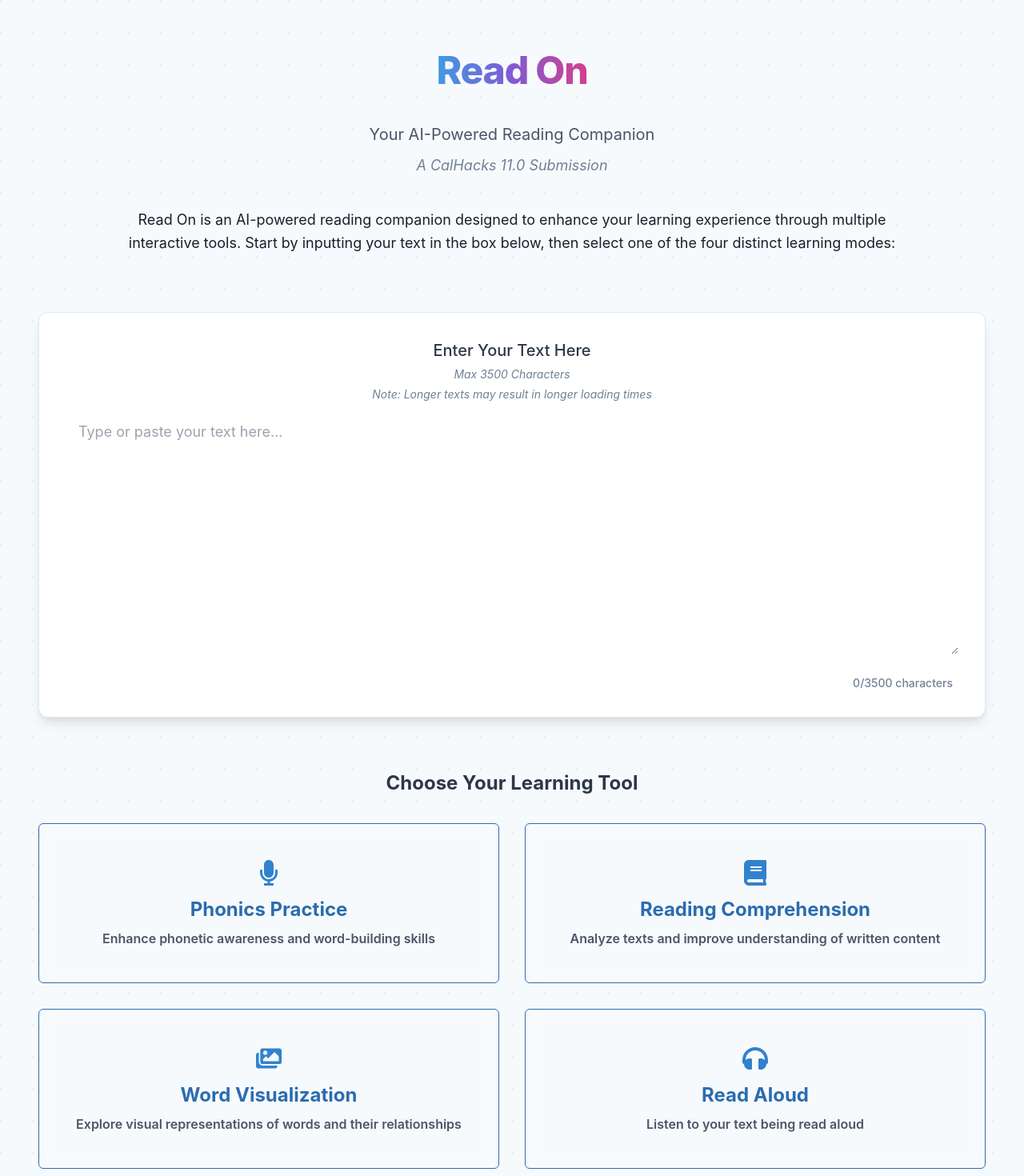
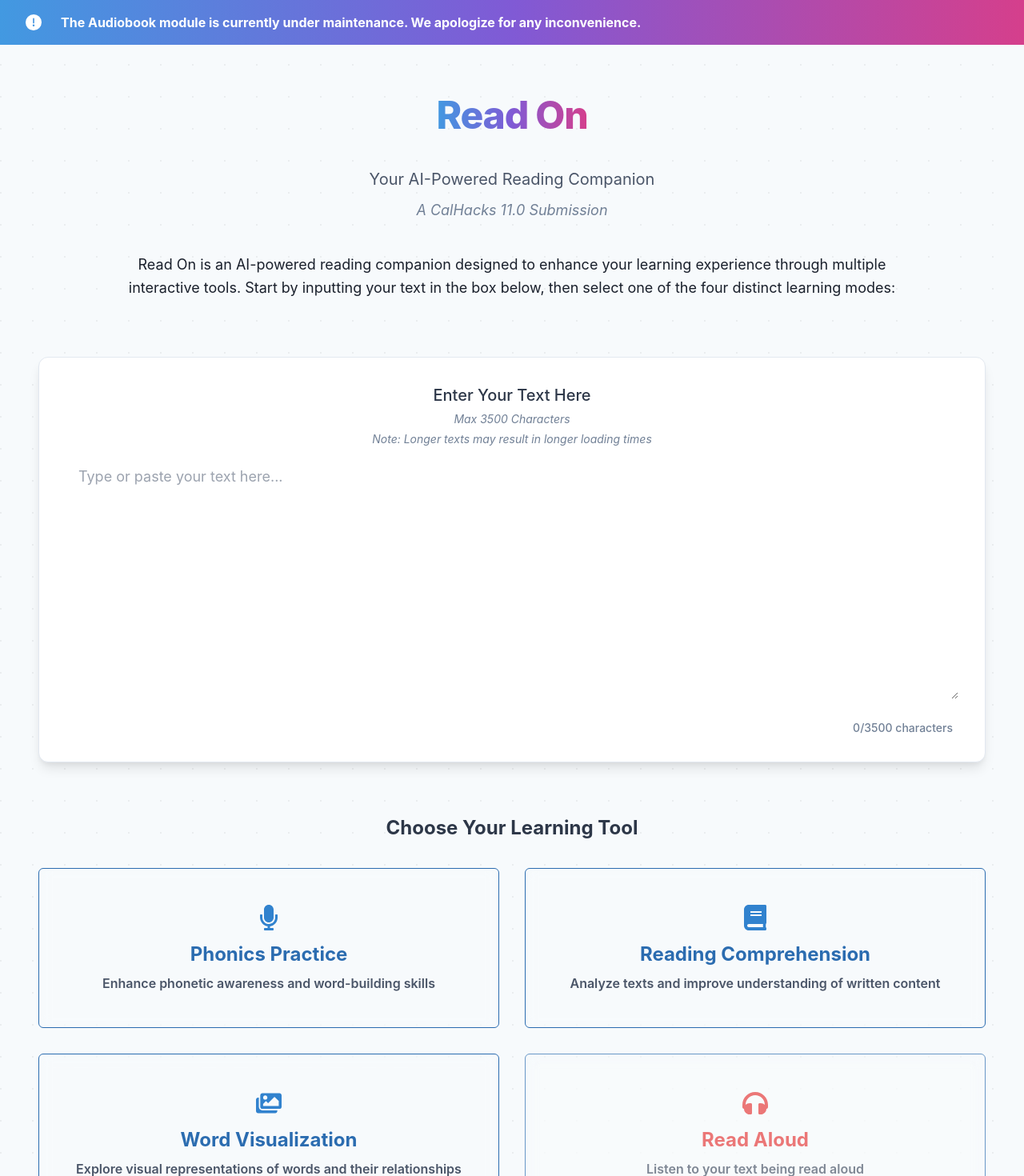
Before and after one commit to AsadShahid04/ReadOn, a Next.js app: page / in a window 1280 px wide. Shown: the top 1470 px of the page at 80% size. Built offline with nearby package versions, Linux system fonts and the light colour scheme.

Commit message:
Disable Audiobook for Maintenance

```diff
--- a/src/app/page.tsx
+++ b/src/app/page.tsx
@@ -16,6 +16,10 @@
   Icon,
   useBreakpointValue,
   useToast,
+  Alert,
+  AlertIcon,
+  AlertTitle,
+  AlertDescription,
 } from "@chakra-ui/react";
 import Link from "next/link";
 import { useText } from "./TextContext";
@@ -66,16 +70,35 @@
           shadow: isDisabled ? "none" : "2xl",
           borderColor: isDisabled ? "red.400" : "blue.400",
           bg: isDisabled ? "transparent" : "blue.50",
+          _after: isDisabled ? {
+            content: '"Under Maintenance"',
+            position: "absolute",
+            bottom: "-25px",
+            left: "50%",
+            transform: "translateX(-50%)",
+            backgroundColor: "gray.700",
+            color: "white",
+            padding: "4px 8px",
+            borderRadius: "md",
+            fontSize: "sm",
+            whiteSpace: "nowrap"
+          } : {}
         }}
         backdropFilter="blur(8px)"
         display="flex"
         flexDirection="column"
         gap={4}
         opacity={isDisabled ? 0.7 : 1}
+        position="relative"
       >
         <Icon as={icon} boxSize={8} color={isDisabled ? "red.500" : "blue.500"} />
         <VStack align="center" spacing={3}>
-          <Text fontSize="2xl" fontWeight="bold" textAlign="center">
+          <Text
+            fontSize="2xl"
+            fontWeight="bold"
+            textAlign="center"
+            color={isDisabled ? "red.500" : "inherit"}
+          >
             {title}
           </Text>
           <Text fontSize="md" textAlign="center" color="gray.600">
@@ -124,14 +147,33 @@
   return (
     <Box
       minHeight="100vh"
-      py={16}
-      px={8}
       bg={bgColor}
       color={textColor}
       position="relative"
       backgroundImage="radial-gradient(circle at 1px 1px, rgba(0, 0, 0, 0.05) 1px, transparent 0)"
       backgroundSize="40px 40px"
     >
+      <Alert
+        status="warning"
+        variant="solid"
+        bgGradient="linear(to-r, blue.400, purple.500, pink.500)"
+        color="white"
+        py={4}
+        width="100%"
+        borderRadius={0}
+        margin={0}
+      >
+        <Container maxW="container.xl">
+          <HStack spacing={3} alignItems="center">
+            <AlertIcon />
+            <Text fontWeight="bold">
+              The Audiobook module is currently under maintenance. We apologize for any inconvenience.
+            </Text>
+          </HStack>
+        </Container>
+      </Alert>
+
+      <Box py={16} px={8}>
         <Container maxW="container.xl">
           <VStack spacing={16} align="stretch" pb={20}>
             <Fade in={true}>
@@ -322,8 +364,15 @@
                   title="Read Aloud"
                   description="Listen to your text being read aloud"
                   icon={FaHeadphones}
-                isDisabled={isOverLimit}
-                onDisabledClick={handleDisabledClick}
+                  isDisabled={true}
+                  onDisabledClick={() => toast({
+                    title: "Under Maintenance",
+                    description: "This feature is currently undergoing maintenance. Please check back later.",
+                    status: "warning",
+                    duration: 3000,
+                    isClosable: true,
+                    position: "top",
+                  })}
                 />
               </SimpleGrid>
 
@@ -863,5 +912,6 @@
           </VStack>
         </Container>
       </Box>
+    </Box>
   );
 }
```
Also changed, not shown: 1 other file (tests, documents, lock files or other folders). Lines whose indentation alone changed are shown as unchanged.
